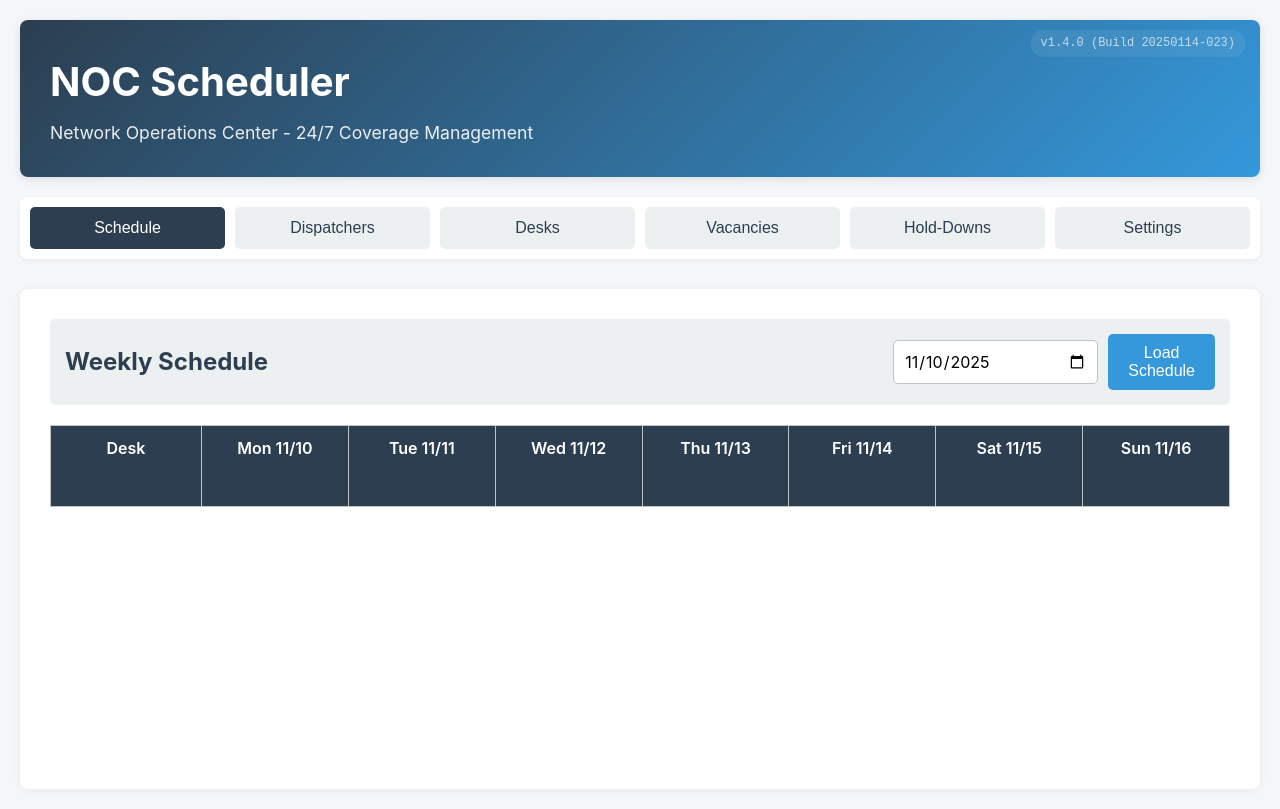
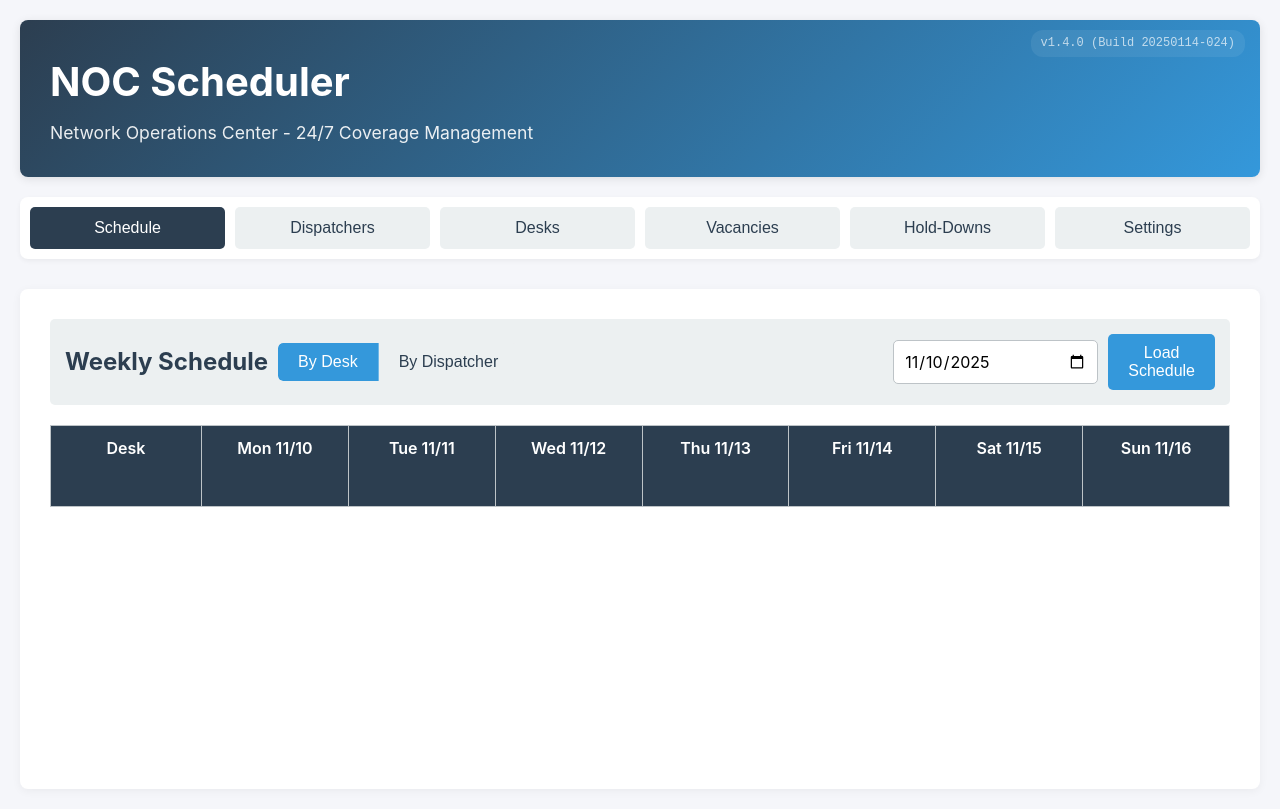
Before and after one commit to barther/NOC, a PHP site: page / in a window 1280 px wide. Run offline with PHP 8.4, Linux system fonts and the light colour scheme; data comes from the database, SQL or seed files in the repository; data that the repository does not hold is empty.

Commit message:
Add dispatcher-centric schedule view with toggle
Added alternate schedule view showing dispatchers (rows) across days (columns)
with their desk/shift assignments for each day.

Features:
- Toggle buttons "By Desk" / "By Dispatcher" in schedule toolbar
- By Desk view: Shows desks grouped by division with assigned dispatchers
- By Dispatcher view: Shows dispatchers sorted by seniority with their assignments
- Dispatcher view shows desk name and shift for each day
- Days off shown with "OFF" badge
- Multiple assignments per day shown stacked (e.g., relief dispatcher)

UI components:
- Added .btn-group CSS for button grouping
- Toggle buttons highlight active view (btn-primary vs btn-secondary)
- Reuses existing schedule grid layout and shift color coding

New functions:
- switchScheduleView(mode): Toggles between 'desk' and 'dispatcher' views
- renderDeskScheduleGrid(startDate): Original desk-centric view
- renderDispatcherScheduleGrid(startDate): New dispatcher-centric view
- getDispatcherAssignmentsForDay(dispatcherId, date): Finds all assignments for a dispatcher

This provides two complementary views: "who's working this desk?" vs "what is this dispatcher working?"

```diff
--- a/config/version.php
+++ b/config/version.php
@@ -12,7 +12,7 @@ define('VERSION_MINOR', 4);
 define('VERSION_PATCH', 0);
 
 // Build timestamp (update this when deploying changes)
-define('VERSION_BUILD', '20250114-023');
+define('VERSION_BUILD', '20250114-024');
 
 // Full version string
 define('APP_VERSION', VERSION_MAJOR . '.' . VERSION_MINOR . '.' . VERSION_PATCH . ' (Build ' . VERSION_BUILD . ')');
--- a/public/css/style.css
+++ b/public/css/style.css
@@ -161,6 +161,27 @@ header .version-stamp {
 
 .btn-secondary:hover {
     background: #d5dbdb;
+}
+
+.btn-group {
+    display: inline-flex;
+    gap: 0;
+    border-radius: 5px;
+    overflow: hidden;
+}
+
+.btn-group .btn {
+    border-radius: 0;
+    border-right: 1px solid rgba(255, 255, 255, 0.3);
+}
+
+.btn-group .btn:first-child {
+    border-radius: 5px 0 0 5px;
+}
+
+.btn-group .btn:last-child {
+    border-radius: 0 5px 5px 0;
+    border-right: none;
 }
 
 /* Tables */
```
Also changed, not shown: public/js/app.js.
